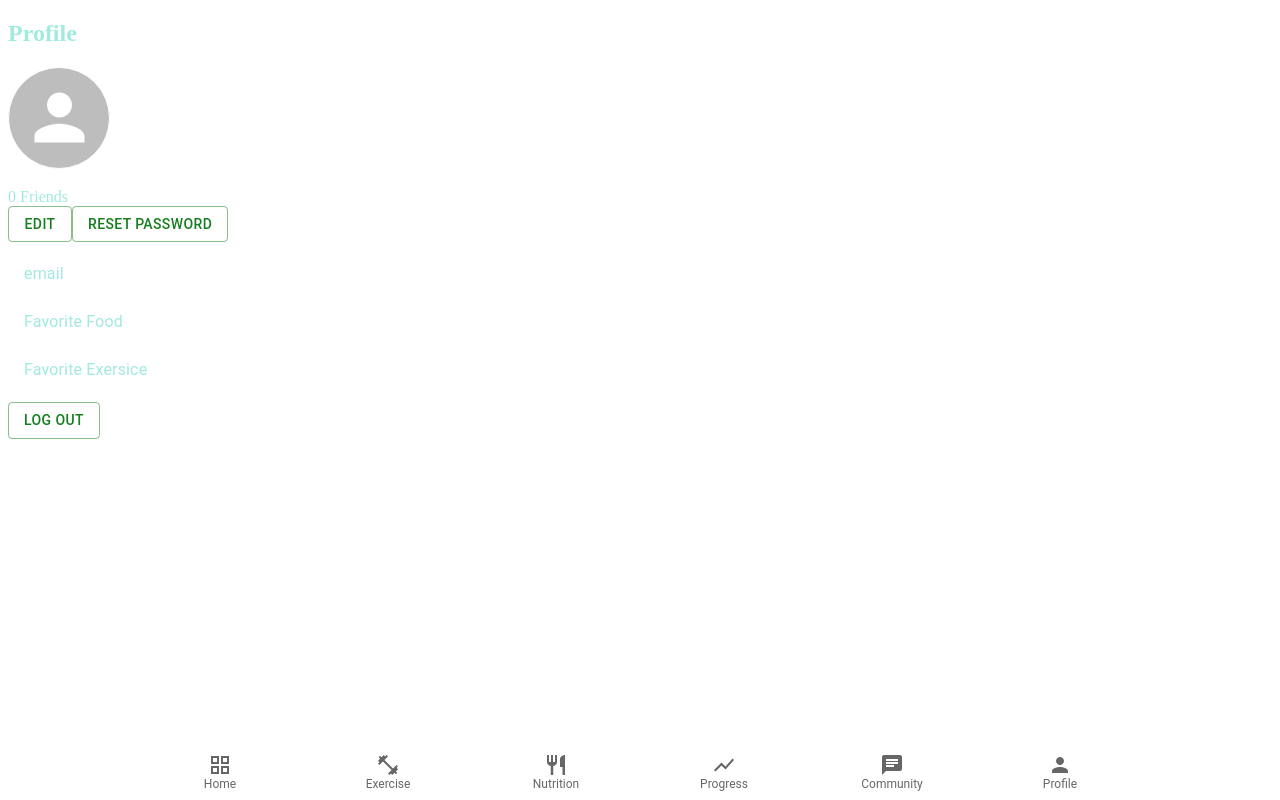
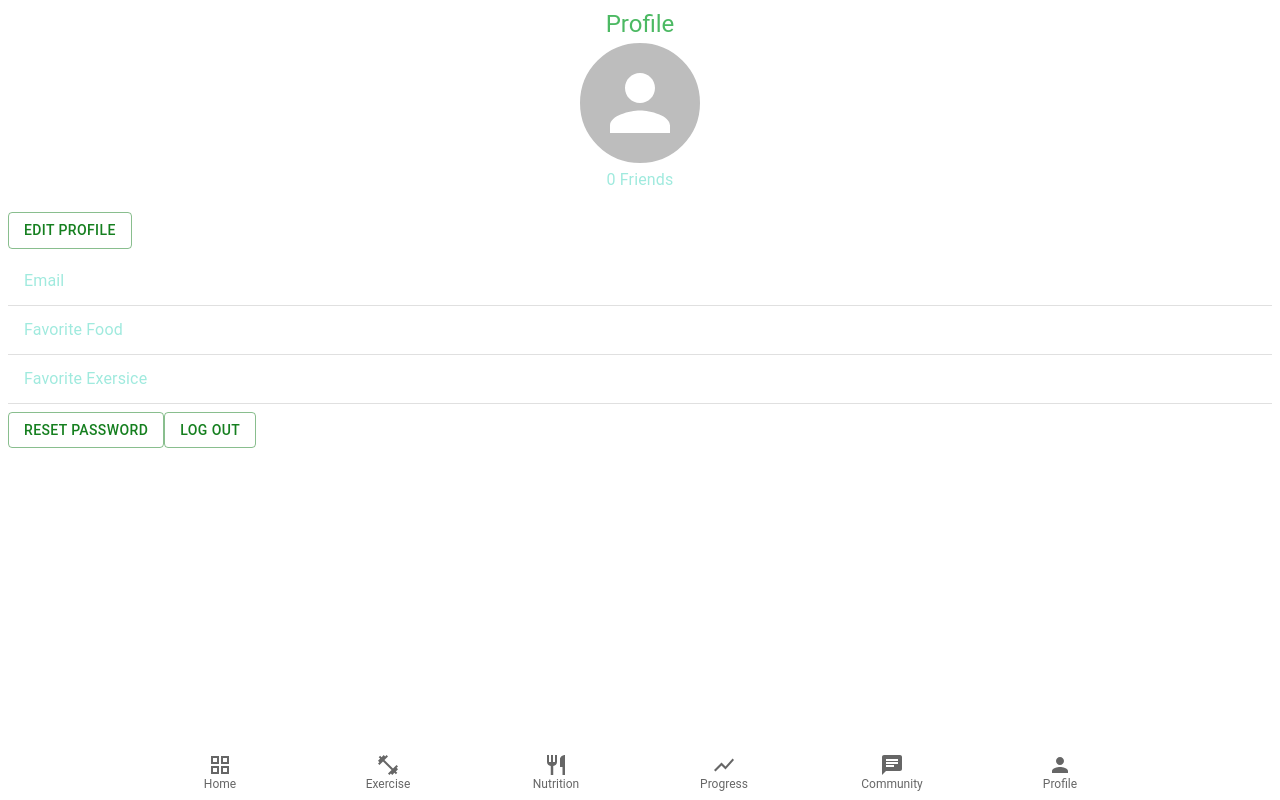
Before and after one commit to Harrymeng9/Project-NutriFuel, a React app: page /profile in a window 1280 px wide. Built offline with nearby package versions, Linux system fonts and the light colour scheme; no server answers; sample sign-in values are in the browser's storage; the HTML template or start-up script is replaced by a standard one.

Commit message:
prodile style

```diff
--- a/client/src/components/profile/profile.jsx
+++ b/client/src/components/profile/profile.jsx
@@ -3,11 +3,10 @@ import React from 'react';
 import { useEffect, useState } from 'react';
 import { Routes, Route, Link } from "react-router-dom";
 import ProfileEdit from './profileEdit.jsx';
-import Avatar from '@mui/material/Avatar';
-import Button from '@mui/material/Button';
-import List from '@mui/material/List';
-import ListItem from '@mui/material/ListItem';
-import ListItemText from '@mui/material/ListItemText';
+import { Avatar, Button, List, ListItem, ListItemText, Divider, Container, Typography, Box, Grid, Collapse, Alert, IconButton} from '@mui/material/';
+import CloseIcon from '@mui/icons-material/Close';
+
+
 import { sendPasswordResetEmail, signOut } from 'firebase/auth';
 const axios = require('axios');
 import Navigation from '../navigation/navigation.jsx';
@@ -16,6 +15,7 @@ import Navigation from '../navigation/navigation.jsx';
 const Profile = ({ userInfo, auth }) => {
   const [profileData, setProfileData] = useState({});
   const [friendsCount, setFriendsCount] = useState(0);
+  const [open, setOpen] = useState(false);
 
   useEffect(() => {
     axios.get('/profile', { params: { "uid": userInfo.current.uid } })
@@ -23,7 +23,7 @@ const Profile = ({ userInfo, auth }) => {
         setProfileData(data.data);
         setFriendsCount(0);
         axios.get('/friendlist', { params: { "user": String(data.data.username) } })
-        .then((data)=>{
+          .then((data) => {
             setFriendsCount(data.data.length);
           })
           .catch((err) => {
@@ -37,27 +37,57 @@ const Profile = ({ userInfo, auth }) => {
     , []);
   return (
     <div>
-      <h2>Profile</h2>
+
+
+      <Grid container justifyContent="center" >
+        <Typography component="h1" variant="h5" sx={{ width: '100vw', 'textAlign': 'center' }}>
+          Profile
+        </Typography>
         <Avatar
           alt={profileData.username}
           src={profileData.photo}
           sx={{
-          width: 100,
-          height: 100,
-          border: '1px solid',
+            width: 120,
+            height: 120,
+            border: '3px solid',
             fontWeight: 'bold',
+            align: "center"
           }}
         />
-      <h3>{profileData.username}</h3>
-      <div>{friendsCount} Friends</div>
-      <></>
+      </Grid>
+      <Typography variant="h4" sx={{ 'textAlign': 'center' }} >
+        {profileData.username}
+      </Typography>
+      <Typography variant="subtitle1" sx={{ 'textAlign': 'center' }} >
+        {friendsCount} Friends
+      </Typography>
+      <br></br>
+
+
       <div>
         <Link to="/profileedit">
-          <Button variant="outlined">Edit</Button>
+          <Button variant="outlined">Edit Profile</Button>
         </Link>
+      </div>
+      <List>
+
+        <ListItem>
+          <ListItemText primary="Email" secondary={userInfo.current.email} />
+        </ListItem>
+        <Divider />
+        <ListItem>
+          <ListItemText primary="Favorite Food" secondary={profileData.food_favor} />
+        </ListItem>
+        <Divider />
+        <ListItem>
+          <ListItemText primary="Favorite Exersice" secondary={profileData.exercise_favor} />
+        </ListItem>
+        <Divider />
+      </List>
       <Button variant="outlined" onClick={() => {
         sendPasswordResetEmail(auth, userInfo.current.email)
           .then(() => {
+            setOpen(true)
             console.log('password reset email sent!')
           })
           .catch((error) => {
@@ -65,20 +95,29 @@ const Profile = ({ userInfo, auth }) => {
             const errorMessage = error.message;
           });
       }}>Reset Password</Button>
-      </div>
-      <List>
-        <ListItem>
-          <ListItemText primary="email" secondary={userInfo.current.email} />
-        </ListItem>
-        <ListItem>
-          <ListItemText primary="Favorite Food" secondary={profileData.food_favor} />
-        </ListItem>
-        <ListItem>
-          <ListItemText primary="Favorite Exersice" secondary={profileData.exercise_favor} />
-        </ListItem>
-      </List>
-      <Button variant="outlined" onClick={() => { userInfo.current = {uid: null, email: null}; signOut(auth) }}>Log Out</Button>
-      <Navigation userInfo={userInfo} auth={auth} />
+      <Button variant="outlined" onClick={() => { userInfo.current = { uid: null, email: null }; signOut(auth) }}>Log Out</Button>
+      <Navigation userInfo={userInfo} auth={auth} alignItems="center" />
+
+      <Box sx={{ width: '100%' }}>
+          <Collapse in={open}>
+            <Alert
+              action={
+                <IconButton
+                  aria-label="close"
+                  size="small"
+                  onClick={() => {
+                    setOpen(false);
+                  }}
+                >
+                  <CloseIcon fontSize="inherit" />
+                </IconButton>
+              }
+              sx={{ mb: 2 }}
+            >
+              Password reset email sent!
+            </Alert>
+          </Collapse>
+        </Box>
     </div>
   )
 }
--- a/client/src/components/profile/profileEdit.jsx
+++ b/client/src/components/profile/profileEdit.jsx
@@ -8,6 +8,7 @@ import Box from '@mui/material/Box';
 import TextField from '@mui/material/TextField';
 import Container from '@mui/material/Container';
 import Typography from '@mui/material/Typography';
+import Stack from '@mui/material/Stack';
 
 import Profile from './profile.jsx';
 import Navigation from '../navigation/navigation.jsx';
@@ -62,7 +63,7 @@ const ProfileEdit = ({ auth, userInfo }) => {
 
   return (
     <div>
-      <Typography component="h1" variant="h5">
+      <Typography component="h1" variant="h5" sx={{width:'100vw', 'textAlign': 'center' }}>
         Edit Profile
       </Typography>
       <Container component="main">
@@ -76,7 +77,7 @@ const ProfileEdit = ({ auth, userInfo }) => {
           noValidate
           autoComplete="off"
         >
-          <div>
+          <Stack direction="column" justifyContent="space-between" alignItems="center" >
             <TextField
               multiline
               variant="filled"
@@ -104,7 +105,7 @@ const ProfileEdit = ({ auth, userInfo }) => {
 
 
 
-          </div>
+          </Stack>
 
           <div>
             <Button
```
Lines whose indentation alone changed are shown as unchanged.
